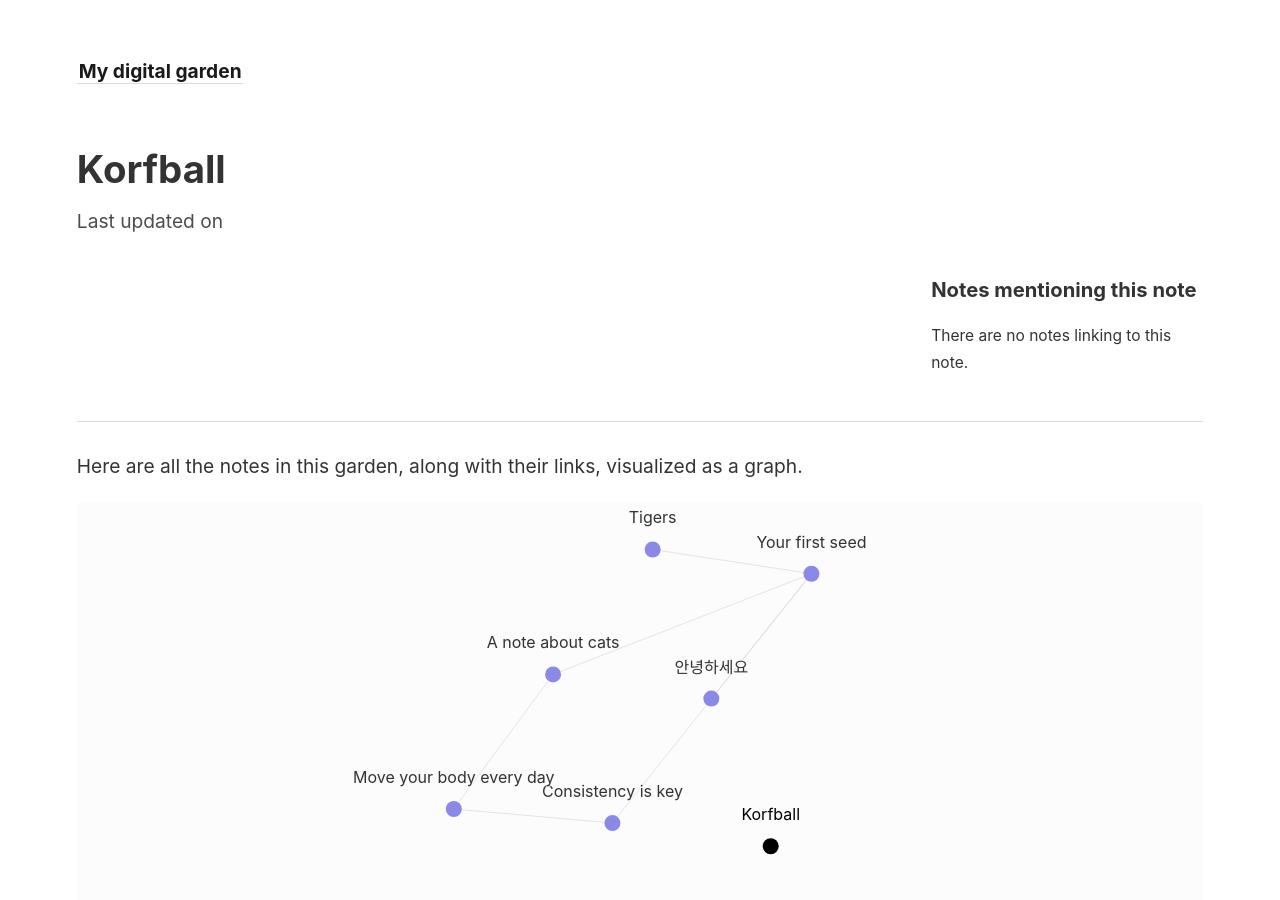
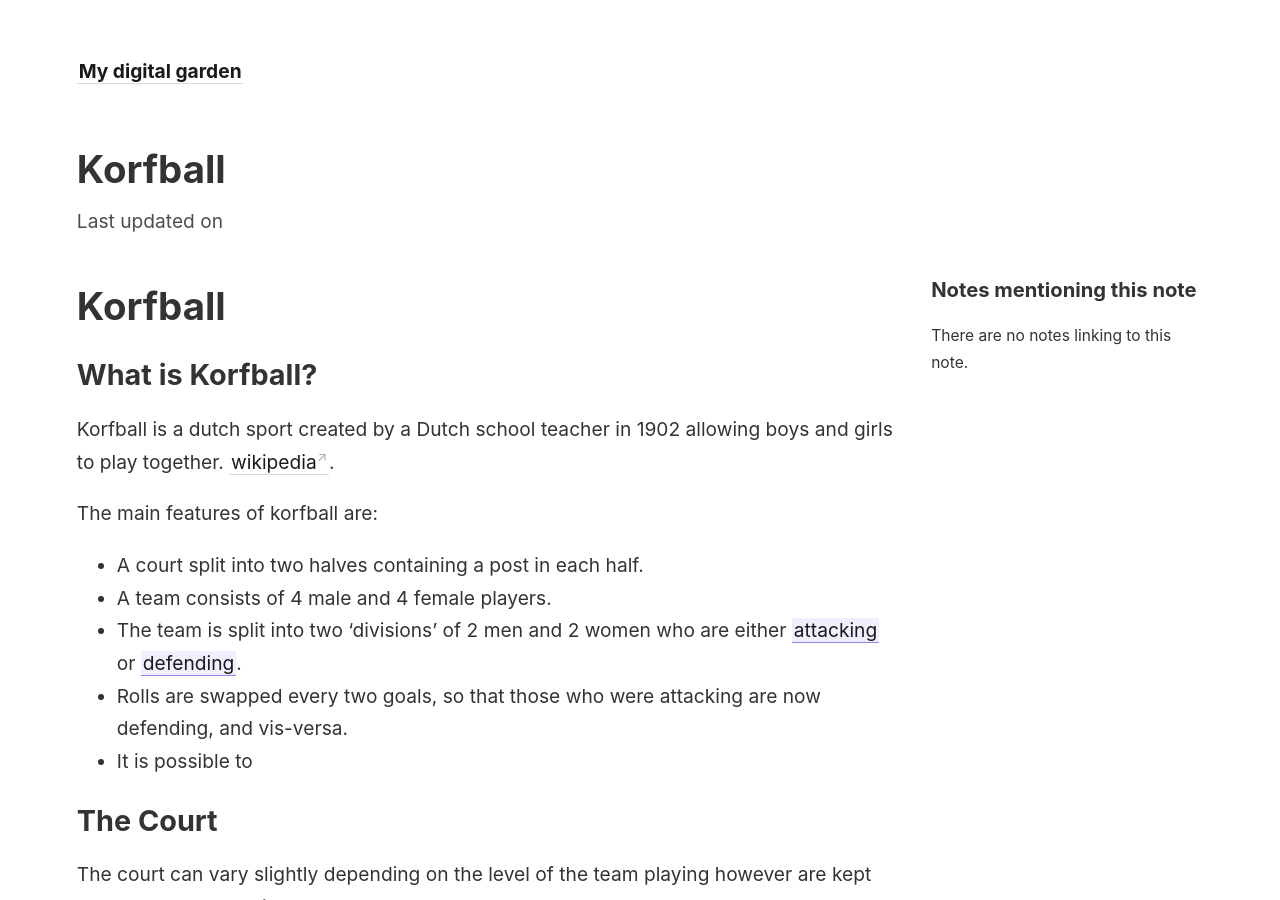
Before and after one commit to jamesptanner/notes, a Jekyll site: the page built from _notes/korfball/korfball.md, in a window 1280 px wide and 900 px high. Built offline with Jekyll 4.4.1, drawn with Linux system fonts in a browser that asks for light colours; some of the changed text lies outside the part shown.

Commit message:
starting work on korfball notes.

```diff
--- a/_notes/korfball/korfball.md
+++ b/_notes/korfball/korfball.md
@@ -1,2 +1,26 @@
 ---
 ---
+
+# Korfball
+
+## What is Korfball?
+Korfball is a dutch sport created by a Dutch school teacher in 1902 allowing boys and girls to play together. [wikipedia](https://en.wikipedia.org/wiki/Korfball).
+
+The main features of korfball are:
+* A court split into two halves containing a post in each half.
+* A team consists of 4 male and 4 female players.
+* The team is split into two 'divisions' of 2 men and 2 women who are either [[attacking]] or [[defending]].
+* Rolls are swapped every two goals, so that those who were attacking are now defending, and vis-versa.
+* It is possible to
+
+## The Court
+
+The court can vary slightly depending on the level of the team playing however are kept reasonably standardised.
+* A full court can be 40m x 20m although can be smaller as long as it maintains the shape.
+* The court is split into two halfs set up to be mirroring each other.
+* In each half:
+    * A post is set one third of the size of the half from the back line
+    * The post is 3 meters high with a basket (korf) set at the top facing the centre line.
+    * A penalty spot is placed 2.5m in front of the korf.
+    * There is a circle 2.5 meters around the penalty spot indicating what is called the [[free pass]] area.
+    * A extended area including 2.5m around the post which is called the [[penalty]] area.
```
